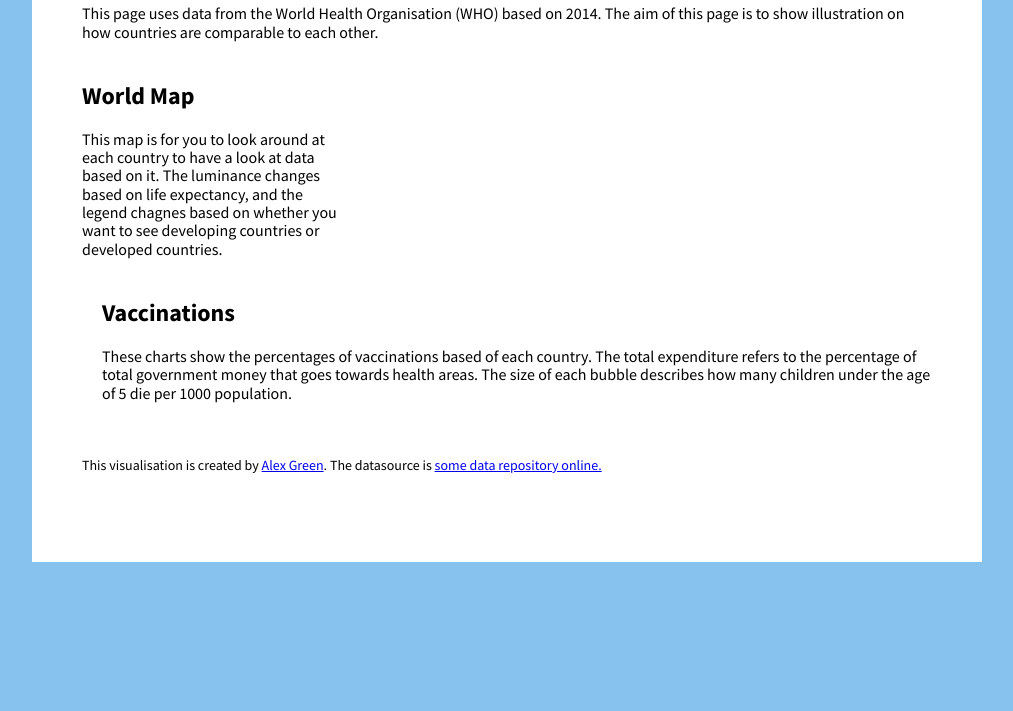
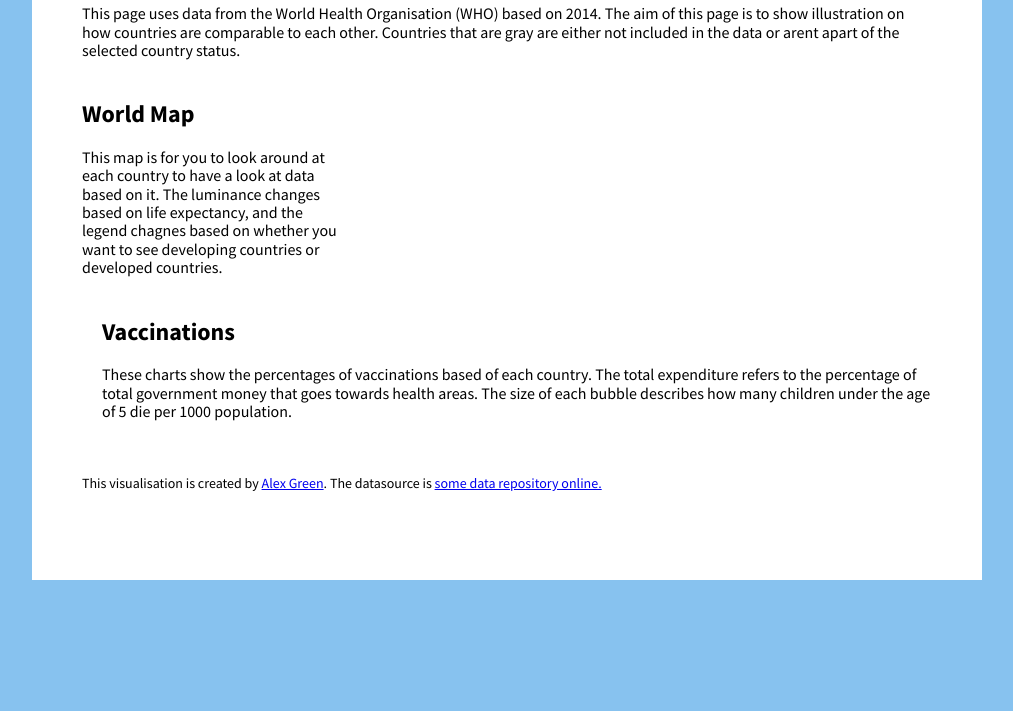
Before and after one commit to zydrux/FIT3179-Assignment-2, a plain HTML site: page index.html in a window 1280 px wide. Shown: the part 89-800 px from the top of the page, without its empty margins (133-1146 px from the left). Drawn offline with nearby package versions, Linux system fonts and the light colour scheme; a script that the page names is missing.

Commit message:
Update index.html

```diff
--- a/index.html
+++ b/index.html
@@ -59,7 +59,7 @@
     <div class="pure-g">
       <div class="pure-u-1-1">
         <h1>Global Health</h1>
-        <p>This page uses data from the World Health Organisation (WHO) based on 2014. The aim of this page is to show illustration on how countries are comparable to each other.</p>
+        <p>This page uses data from the World Health Organisation (WHO) based on 2014. The aim of this page is to show illustration on how countries are comparable to each other. Countries that are gray are either not included in the data or arent apart of the selected country status. </p>
       </div>
     </div>
   <!-- end pure grid group -->
```
